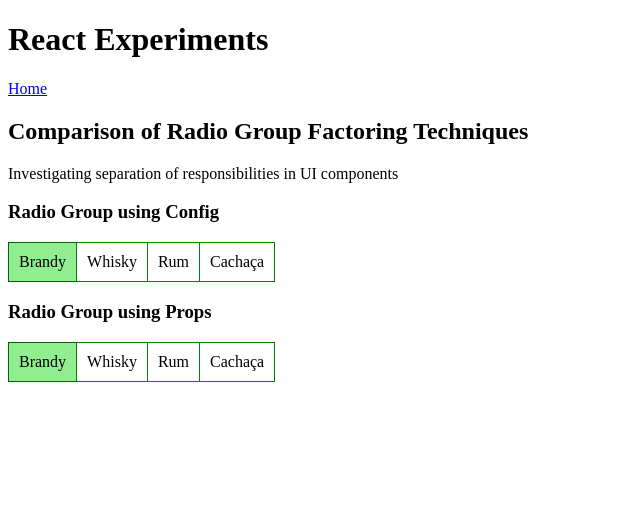
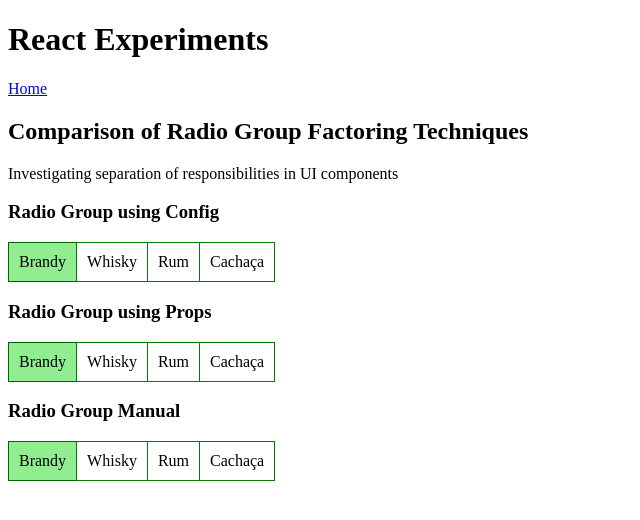
Before and after one commit to stephenfrancis/react-experiments, a React (Vite) app: page /radio_group in a window 1280 px wide. Shown: the top 520 px of the page, without its empty margins (0-640 px from the left). Built offline with nearby package versions, Linux system fonts and the light colour scheme.

Commit message:
updates to investigate mount/unmount

```diff
--- a/src/radio_group/RadioButton.tsx
+++ b/src/radio_group/RadioButton.tsx
@@ -4,11 +4,17 @@ interface Props {
   id: string
   icon?: string
   label: string
-  selected: boolean
+  selected?: boolean
 }
 
 const RadioButton: React.FC<Props> = (props: Props) => {
-  console.log(`RadioButton: ${JSON.stringify(props)}`)
+  // console.log(`RadioButton: ${JSON.stringify(props)}`)
+  React.useEffect(() => {
+    console.log(`mounting ${props.id}`)
+    return () => {
+      console.log(`dismounting ${props.id}`)
+    }
+  }, [])
   return (
     <div
       style={{
--- /dev/null
+++ b/src/radio_group/RadioGroupManual.tsx
@@ -0,0 +1,97 @@
+import React from 'react'
+import RadioButton from './RadioButton'
+
+interface RadioOptionProps {
+  id: string
+  label: string
+  name: string
+  onChange: (id: string) => void
+  value: string
+}
+
+const RadioOption: React.FC<RadioOptionProps> = (props) => {
+  const selected = props.value === props.id
+  const onChange = props.onChange.bind(null, props.id)
+  return (
+    <div key={props.id}>
+      <input
+        checked={selected}
+        id={props.id}
+        name={props.name}
+        onChange={onChange}
+        style={{
+          display: 'none',
+        }}
+        type="radio"
+        value={props.id}
+      />
+      <label
+        htmlFor={props.id}
+        style={{
+          display: 'block',
+        }}
+      >
+        <RadioButton id={props.id} label={props.label} selected={selected} />
+      </label>
+    </div>
+  )
+}
+
+interface MainProps {
+  legend: string
+  name: string
+  onChange: (newValue: string) => void
+  value: string
+}
+
+const RadioGroupManual: React.FC<MainProps> = (props: MainProps) => {
+  return (
+    <fieldset
+      style={{
+        border: 0,
+        display: 'flex',
+        flexFlow: 'row nowrap',
+        margin: 0,
+        padding: 0,
+      }}
+    >
+      <legend
+        style={{
+          display: 'none',
+        }}
+      >
+        {props.legend}
+      </legend>
+      <RadioOption
+        id="bra"
+        name={props.name}
+        value={props.value}
+        onChange={props.onChange}
+        label="Brandy"
+      />
+      <RadioOption
+        id="whi"
+        name={props.name}
+        value={props.value}
+        onChange={props.onChange}
+        label="Whisky"
+      />
+      <RadioOption
+        id="rum"
+        name={props.name}
+        value={props.value}
+        onChange={props.onChange}
+        label="Rum"
+      />
+      <RadioOption
+        id="cha"
+        name={props.name}
+        value={props.value}
+        onChange={props.onChange}
+        label="Cachaça"
+      />
+    </fieldset>
+  )
+}
+
+export default RadioGroupManual
--- a/src/radio_group/RadioGroupUsingConfig.tsx
+++ b/src/radio_group/RadioGroupUsingConfig.tsx
@@ -5,20 +5,57 @@ export interface RadioOption {
   label: string
 }
 
+type OnChangeFunc = (newValue: string) => void
+
 interface RendererProps extends RadioOption {
-  selected: boolean
+  selected?: boolean
 }
 
-interface Props {
-  config: (any & RadioOption)[]
-  legend: string
+interface RadioOptionProps {
   name: string
-  onChange: (newValue: string) => void
+  onChange: OnChangeFunc
+  option: RadioOption
   renderer: React.FC<RendererProps>
   value: string
 }
 
-const RadioGroupUsingConfig: React.FC<Props> = (props: Props) => {
+const RadioOption: React.FC<RadioOptionProps> = (props) => {
+  const handleClick = props.onChange.bind(null, props.option.id)
+  return (
+    <div key={props.option.id}>
+      <input
+        checked={props.value === props.option.id}
+        id={`${props.name}-${props.option.id}`}
+        name={props.name}
+        onChange={handleClick}
+        style={{
+          display: 'none',
+        }}
+        type="radio"
+        value={props.option.id}
+      />
+      <label
+        htmlFor={`${props.name}-${props.option.id}`}
+        style={{
+          display: 'block',
+        }}
+      >
+        <props.renderer {...props.option} selected={props.value === props.option.id} />
+      </label>
+    </div>
+  )
+}
+
+interface MainProps {
+  config: (any & RadioOption)[]
+  legend: string
+  name: string
+  onChange: OnChangeFunc
+  renderer: React.FC<RendererProps>
+  value: string
+}
+
+const RadioGroupUsingConfig: React.FC<MainProps> = (props: MainProps) => {
   return (
     <fieldset
       style={{
@@ -36,32 +73,16 @@ const RadioGroupUsingConfig: React.FC<Props> = (props: Props) => {
       >
         {props.legend}
       </legend>
-      {props.config.map((option) => {
-        const handleClick = props.onChange.bind(null, option.id)
-        return (
-          <div key={option.id}>
-            <input
-              checked={props.value === option.id}
-              id={`${props.name}-${option.id}`}
-              name={props.name}
-              onChange={handleClick}
-              style={{
-                display: 'none',
-              }}
-              type="radio"
-              value={option.id}
-            />
-            <label
-              htmlFor={`${props.name}-${option.id}`}
-              style={{
-                display: 'block',
-              }}
-            >
-              <props.renderer {...option} selected={props.value === option.id} />
-            </label>
-          </div>
-        )
-      })}
+      {props.config.map((option) => (
+        <RadioOption
+          key={option.id}
+          option={option}
+          onChange={props.onChange}
+          name={props.name}
+          value={props.value}
+          renderer={props.renderer}
+        />
+      ))}
     </fieldset>
   )
 }
--- a/src/radio_group/RadioGroupUsingProps.tsx
+++ b/src/radio_group/RadioGroupUsingProps.tsx
@@ -9,6 +9,44 @@ interface Props {
 }
 
 const RadioGroupUsingProps: React.FC<Props> = (props: Props) => {
+  const renderOption = React.useCallback(
+    (value: string) => (child: JSX.Element) => {
+      const handleClick = props.onChange.bind(null, child.props.id)
+      // const handleClick = () => {
+      //   console.log(`clicked: ${child.props.id}`)
+      // }
+      return (
+        <div key={child.props.id}>
+          <input
+            checked={value === child.props.id}
+            id={child.props.id}
+            name={props.name}
+            onChange={handleClick}
+            style={{
+              display: 'none',
+            }}
+            type="radio"
+            value={child.props.id}
+          />
+          <label
+            htmlFor={child.props.id}
+            style={{
+              display: 'block',
+            }}
+          >
+            {React.cloneElement(child, {
+              selected: value === child.props.id,
+            })}
+          </label>
+        </div>
+      )
+    },
+    [props.name]
+  )
+
+  const children = React.useMemo(() => {
+    return React.Children.map(props.children, renderOption(props.value))
+  }, [props.value])
   return (
     <fieldset
       style={{
@@ -26,34 +64,7 @@ const RadioGroupUsingProps: React.FC<Props> = (props: Props) => {
       >
         {props.legend}
       </legend>
-      {React.Children.map(props.children, (child: JSX.Element) => {
-        const handleClick = props.onChange.bind(null, child.props.id)
-        return (
-          <div key={child.props.id}>
-            <input
-              checked={props.value === child.props.id}
-              id={child.props.id}
-              name={props.name}
-              onChange={handleClick}
-              style={{
-                display: 'none',
-              }}
-              type="radio"
-              value={child.props.id}
-            />
-            <label
-              htmlFor={child.props.id}
-              style={{
-                display: 'block',
-              }}
-            >
-              {React.cloneElement(child, {
-                selected: props.value === child.props.id,
-              })}
-            </label>
-          </div>
-        )
-      })}
+      {children}
     </fieldset>
   )
 }
--- a/src/radio_group/index.tsx
+++ b/src/radio_group/index.tsx
@@ -2,12 +2,14 @@ import React from 'react'
 import RadioButton from './RadioButton'
 import RadioGroupUsingConfig from './RadioGroupUsingConfig'
 import RadioGroupUsingProps from './RadioGroupUsingProps'
+import RadioGroupManual from './RadioGroupManual'
 
 interface Props {}
 
 const Main: React.FC<Props> = (props: Props) => {
   const [drink1, setDrink1] = React.useState<string>('bra')
   const [drink2, setDrink2] = React.useState<string>('bra')
+  const [drink3, setDrink3] = React.useState<string>('bra')
   return (
     <div>
       <h2>Comparison of Radio Group Factoring Techniques</h2>
@@ -26,6 +28,7 @@ const Main: React.FC<Props> = (props: Props) => {
         renderer={RadioButton}
         value={drink1}
       />
+
       <h3>Radio Group using Props</h3>
       <RadioGroupUsingProps
         legend="Choose a drink"
@@ -33,11 +36,19 @@ const Main: React.FC<Props> = (props: Props) => {
         onChange={setDrink2}
         value={drink2}
       >
-        <RadioButton selected={false} id="bra" label="Brandy" />
-        <RadioButton selected={false} id="whi" label="Whisky" />
-        <RadioButton selected={false} id="rum" label="Rum" />
-        <RadioButton selected={false} id="cha" label="Cachaça" />
+        <RadioButton id="bra" label="Brandy" />
+        <RadioButton id="whi" label="Whisky" />
+        <RadioButton id="rum" label="Rum" />
+        <RadioButton id="cha" label="Cachaça" />
       </RadioGroupUsingProps>
+
+      <h3>Radio Group Manual</h3>
+      <RadioGroupManual
+        legend="Choose a drink"
+        name="drinks3"
+        onChange={setDrink3}
+        value={drink3}
+      />
     </div>
   )
 }
--- /dev/null
+++ b/stylelint.config.js
@@ -0,0 +1 @@
+module.exports = {};
```
